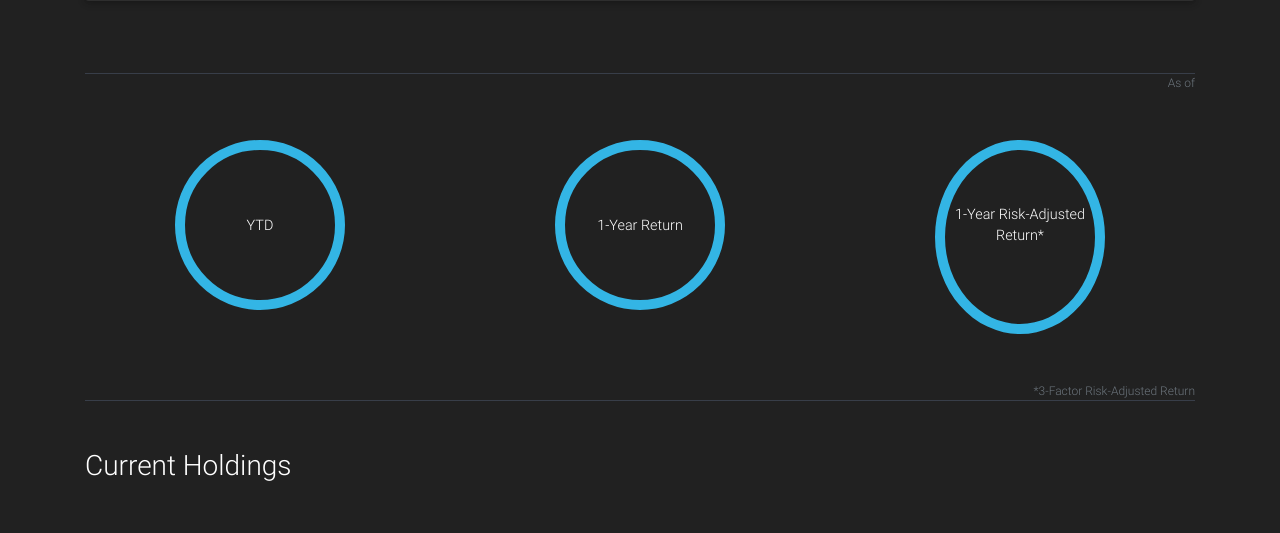
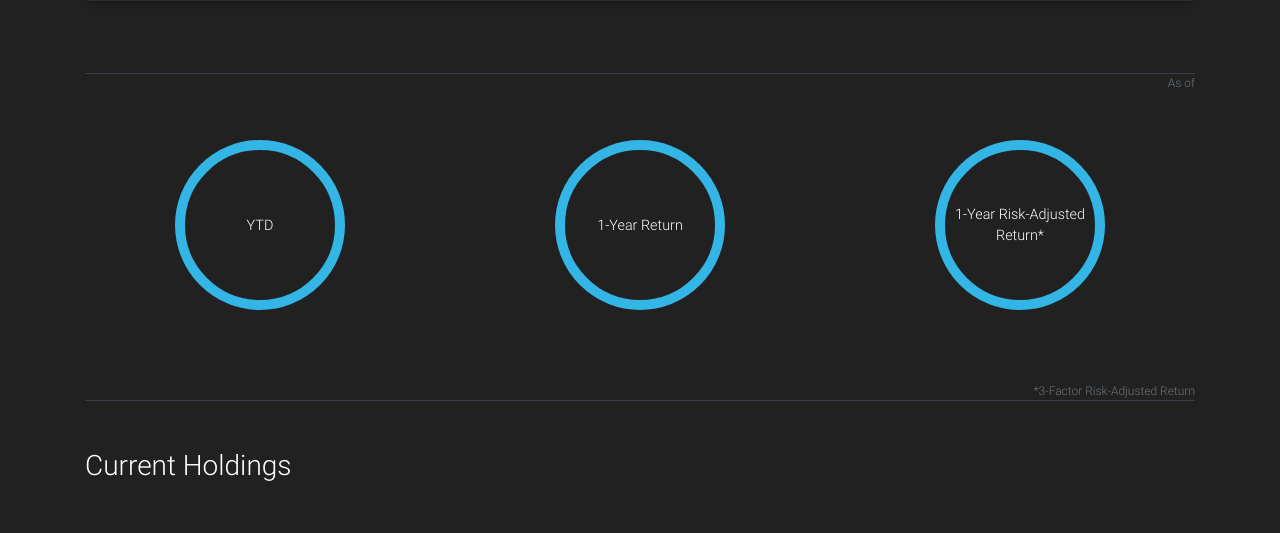
Before and after one commit to vsitaram/aifedge, a Django app: template edge/templates/edge/dashboard.html in a window 1280 px wide. Shown: the part 402-935 px from the top of the page. Run offline with Django 3.2, Linux system fonts and the light colour scheme; the template is opened without the code that fills it, so the values that code supplies are empty; parts of the project's set-up code (start-up, migrations or seed data) failed here and were passed over; some libraries are stand-ins or nearby versions.

Commit message:
Change dashboard KPI heights

```diff
--- a/edge/templates/edge/dashboard.html
+++ b/edge/templates/edge/dashboard.html
@@ -179,9 +179,8 @@
                         </div>
                     </div>
                     <!--Grid column-->
-
                     <div class="col-md-4 mb-5 d-flex justify-content-center">
-                        <div class="text-center text-white rounded-circle border border-info d-flex justify-content-center" style="border: 10px solid #33b5e5!important;">
+                        <div class="text-center text-white rounded-circle border border-info d-flex justify-content-center mb-4" style="border: 10px solid #33b5e5!important;">
                             <table style="height: 150px; width: 150px;">
                                 <td class="align-middle">
                                     <div>
@@ -192,6 +191,7 @@
                             </table>
                         </div>
                     </div>
+
                 </div>
 
                 <p class="text-right text-white text-muted my-0" style="font-size: 12px;" id="returns_as_of">*3-Factor Risk-Adjusted Return</p>
```
